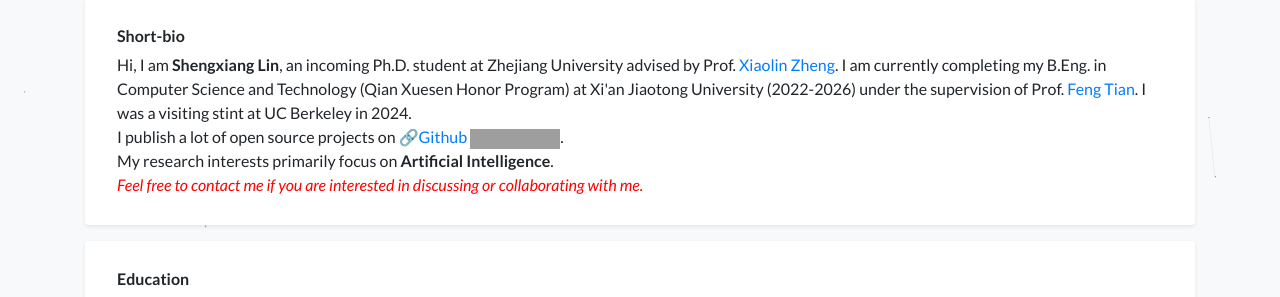
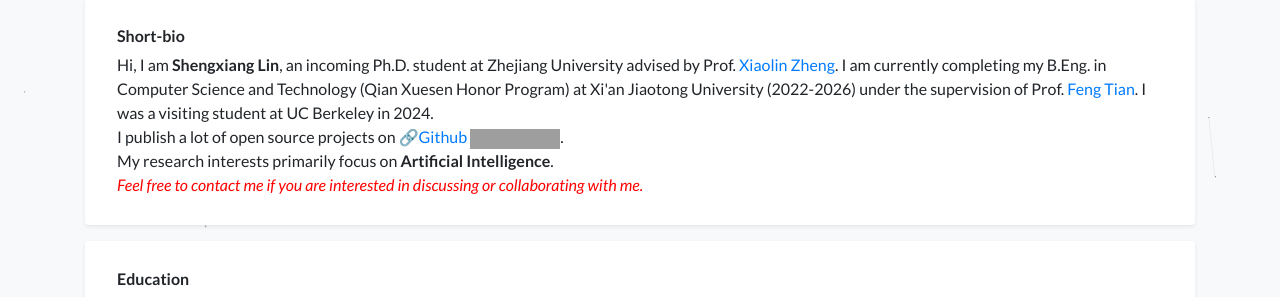
Before and after one commit to Lin-Shengxiang/Lin-Shengxiang.github.io, a Jekyll site: the page built from index.html, in a window 1280 px wide and 900 px high. Shown: the part 370-667 px from the top of the window. Built offline with Jekyll 4.4.1, drawn with Linux system fonts in a browser that asks for light colours; a style sheet for code colours, icons or effects is not loaded; grey boxes are pictures that could not be loaded.

Commit message:
Update profile.yml

```diff
--- a/_data/profile.yml
+++ b/_data/profile.yml
@@ -22,7 +22,7 @@ orcid: 0009-0006-5550-1488
 short_bio: >-
   Hi, I am <strong>Shengxiang Lin</strong>, an incoming Ph.D. student at Zhejiang University advised by Prof. <a href="https://scholar.google.com/citations?user=MY23M60AAAAJ">Xiaolin Zheng</a>.
   I am currently completing my B.Eng. in Computer Science and Technology (Qian Xuesen Honor Program) at Xi'an Jiaotong University (2022-2026) under the supervision of Prof. <a href="https://scholar.google.com/citations?user=il3joj0AAAAJ&hl=en">Feng Tian</a>.
-  I was a visiting stint at UC Berkeley in 2024.
+  I was a visiting student at UC Berkeley in 2024.
   <br> I publish a lot of open source projects on <a href="https://github.com/Shengxiang-Lin">🔗Github</a> <img alt="GitHub User's stars" src="https://img.shields.io/github/stars/Shengxiang-Lin?style=social">.
   <br> My research interests primarily focus on <strong>Artificial Intelligence</strong>.
   <br> <span style="color: red; font-style: italic;">Feel free to contact me if you are interested in discussing or collaborating with me.</span>
```
